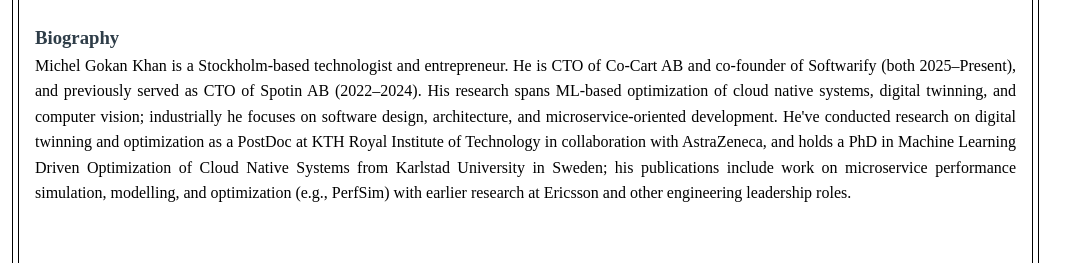
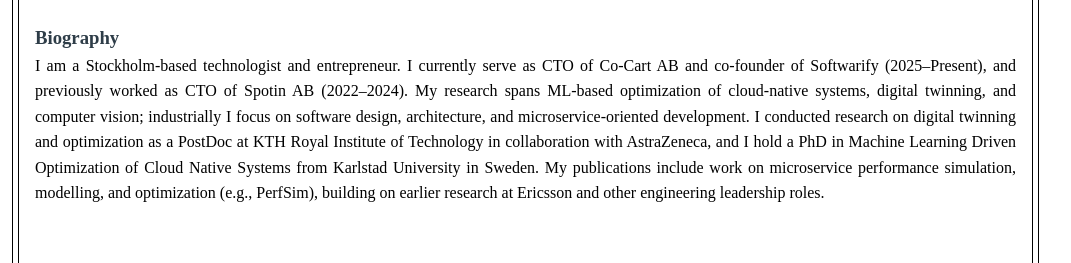
Before and after one commit to michelgokan/michelgokan.github.io, a plain HTML site: page index.html in a window 1280 px wide. Shown: the part 218-481 px from the top of the page, 209-1280 px from the left. Drawn offline with Linux system fonts and the light colour scheme.

Commit message:
Update index.html

```diff
--- a/index.html
+++ b/index.html
@@ -143,15 +143,7 @@
                 <br>
                 <h3>Biography</h3>
                 <p class="bio">
-                Michel Gokan Khan is a Stockholm‑based technologist and entrepreneur. He is CTO of Co‑Cart AB and
-                    co‑founder of Softwarify (both 2025–Present), and previously served as CTO of Spotin AB (2022–2024).
-                    His research spans ML‑based optimization of cloud native systems, digital twinning, and computer vision;
-                    industrially he focuses on software design, architecture, and microservice‑oriented development.
-                    He've conducted research on digital twinning and optimization as a PostDoc at KTH Royal Institute
-                    of Technology in collaboration with AstraZeneca, and holds a PhD in Machine Learning Driven Optimization
-                    of Cloud Native Systems from Karlstad University in Sweden; his publications include work on microservice
-                    performance simulation, modelling, and optimization (e.g., PerfSim) with earlier research at Ericsson and
-                    other engineering leadership roles.
+                I am a Stockholm-based technologist and entrepreneur. I currently serve as CTO of Co-Cart AB and co-founder of Softwarify (2025–Present), and previously worked as CTO of Spotin AB (2022–2024). My research spans ML-based optimization of cloud-native systems, digital twinning, and computer vision; industrially I focus on software design, architecture, and microservice-oriented development. I conducted research on digital twinning and optimization as a PostDoc at KTH Royal Institute of Technology in collaboration with AstraZeneca, and I hold a PhD in Machine Learning Driven Optimization of Cloud Native Systems from Karlstad University in Sweden. My publications include work on microservice performance simulation, modelling, and optimization (e.g., PerfSim), building on earlier research at Ericsson and other engineering leadership roles.
                 </p>
             </td>
         </tr>
```
